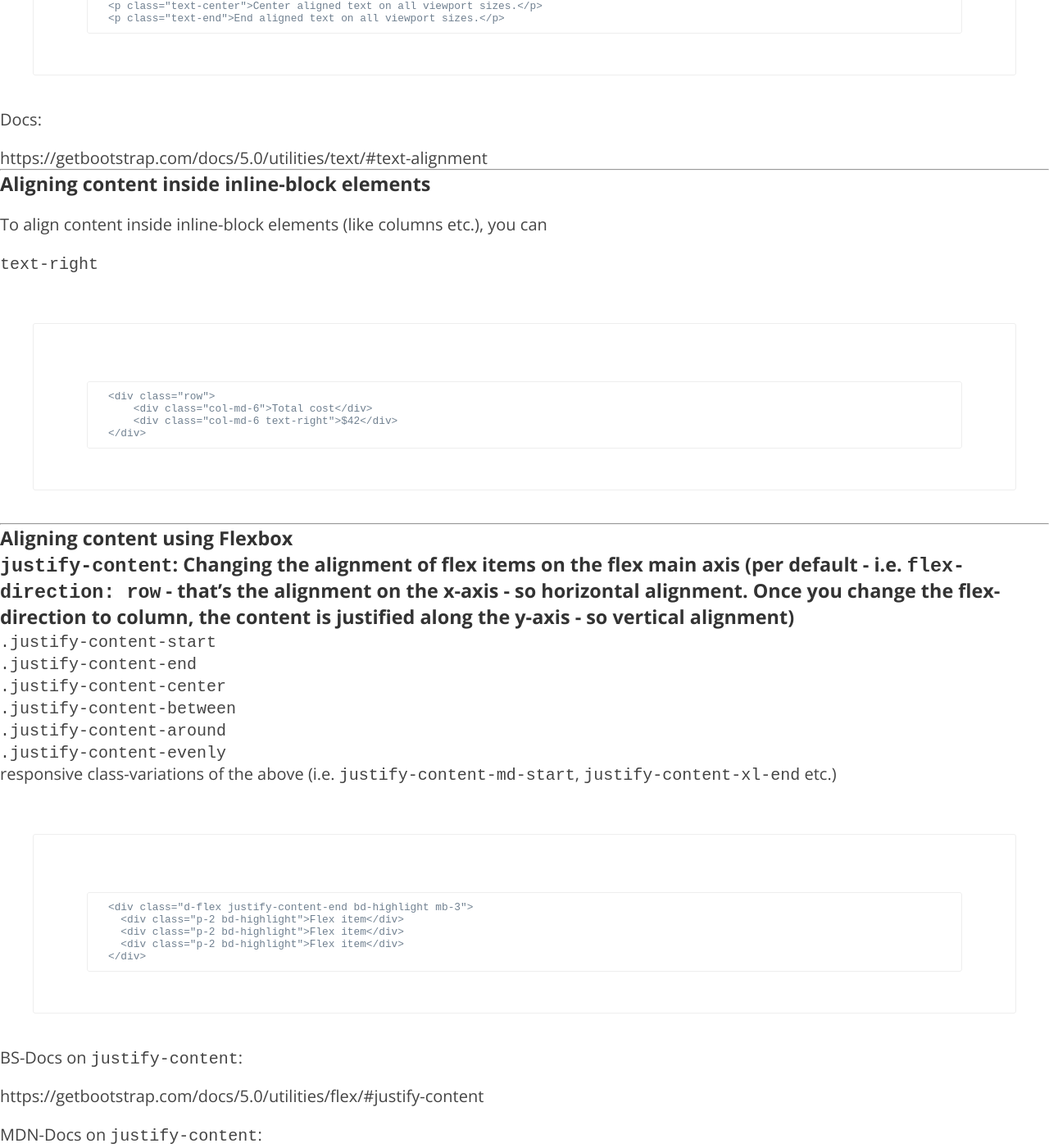
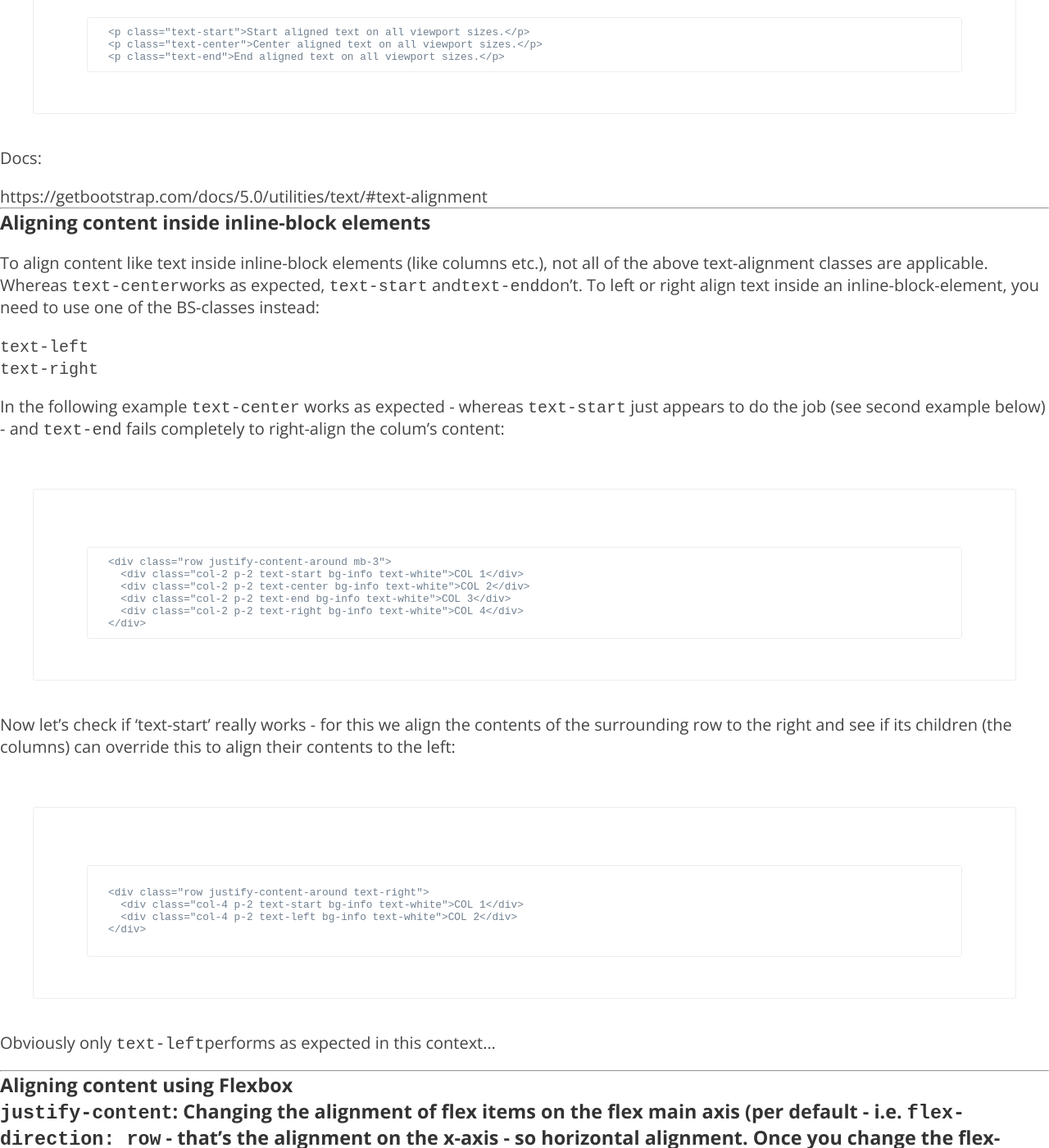
Before and after one commit to mayinx/mayinx.github.io, a Jekyll site: the page built from check.md, in a window 1280 px wide and 1400 px high, scrolled down 886 px. Shown: the whole window at 82% size. Built offline with Jekyll 4.4.1, drawn with Linux system fonts in a browser that asks for light colours; our own code applies the rules of GitHub Pages for plain Markdown files; some of the changed text lies outside the part shown.

Commit message:
Update check.md

````diff
--- a/check.md
+++ b/check.md
@@ -11,7 +11,9 @@ How to right-align text in an inline-block element? How to align flex-items usin
 
 Aligning content inside an html-element (like text or further child-elements) using the BS-Framework is no rocket science - it's all in the docs after all. However, flipping through the docs to find the right solution specific to your situation and requirements among the many options available can be a bit annoying and confusing.
 
-The following attempts to ease that process a bit by giving a quick overview regarding the available options to align content inside a container. ...  depending on the nature of the container in question - i.e. if it's a block or inline-block element or if flexbox shall be used etc.:
+Depending on the nature of the element in question - e.g. if it's a block- or inline-block-element or if flexbox shall be used etc. - not all BS-classes
+
+The following attempts to ease that process a bit by giving a quick overview regarding the available options to align content inside an (parent) element. ...
 
 ---------------------------------------------
 
@@ -39,16 +41,34 @@ Docs:
 
 ### Aligning content inside inline-block elements
 
-To align content inside inline-block elements (like columns etc.), you can
+To align content like text inside inline-block elements (like columns etc.), not all of the above text-alignment classes are applicable. Whereas `text-center`works as expected, `text-start` and`text-end`don't. To left or right align text inside an inline-block-element, you need to use one of the BS-classes instead:
 
+- `text-left`
 - `text-right`
 
+In the following example `text-center` works as expected - whereas `text-start` just appears to do the job (see second example below) - and `text-end` fails completely to right-align the colum's content:
+
 ```
-<div class="row">
-    <div class="col-md-6">Total cost</div>
-    <div class="col-md-6 text-right">$42</div>
+<div class="row justify-content-around mb-3">
+  <div class="col-2 p-2 text-start bg-info text-white">COL 1</div>
+  <div class="col-2 p-2 text-center bg-info text-white">COL 2</div>
+  <div class="col-2 p-2 text-end bg-info text-white">COL 3</div>
+  <div class="col-2 p-2 text-right bg-info text-white">COL 4</div>
 </div>
 ```
+
+Now let's check if 'text-start' really works - for this we align the contents of the surrounding row to the right and see if its children (the columns) can override this to align their contents to the left:
+
+```
+
+<div class="row justify-content-around text-right">
+  <div class="col-4 p-2 text-start bg-info text-white">COL 1</div>
+  <div class="col-4 p-2 text-left bg-info text-white">COL 2</div>
+</div>
+
+```
+
+Obviously only `text-left`performs as expected in this context...
 
 ---------------------------------------------
 
````
